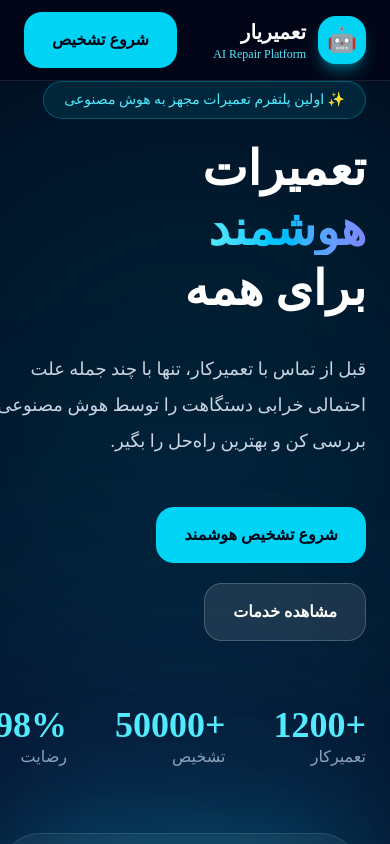
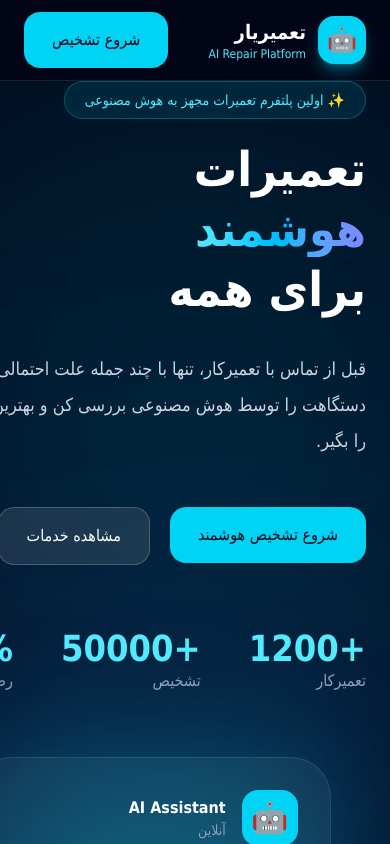
Before and after one commit to MajidYoosefkhani/taamiryar-platform, a Next.js app in the folder apps/web/: page / in a window 390 px wide. Shown: the top 844 px of the page. Built offline with nearby package versions, Linux system fonts and the light colour scheme.

Commit message:
Create mobile-first Taamiryar design foundation

```diff
--- a/apps/web/app/globals.css
+++ b/apps/web/app/globals.css
@@ -1,130 +1,20 @@
 @import "tailwindcss";
 @import "tw-animate-css";
 @import "shadcn/tailwind.css";
-
 @custom-variant dark (&:is(.dark *));
-
-@theme inline {
-  --color-background: var(--background);
-  --color-foreground: var(--foreground);
-  --font-sans: var(--font-sans);
-  --font-mono: var(--font-geist-mono);
-  --font-heading: var(--font-sans);
-  --color-sidebar-ring: var(--sidebar-ring);
-  --color-sidebar-border: var(--sidebar-border);
-  --color-sidebar-accent-foreground: var(--sidebar-accent-foreground);
-  --color-sidebar-accent: var(--sidebar-accent);
-  --color-sidebar-primary-foreground: var(--sidebar-primary-foreground);
-  --color-sidebar-primary: var(--sidebar-primary);
-  --color-sidebar-foreground: var(--sidebar-foreground);
-  --color-sidebar: var(--sidebar);
-  --color-chart-5: var(--chart-5);
-  --color-chart-4: var(--chart-4);
-  --color-chart-3: var(--chart-3);
-  --color-chart-2: var(--chart-2);
-  --color-chart-1: var(--chart-1);
-  --color-ring: var(--ring);
-  --color-input: var(--input);
-  --color-border: var(--border);
-  --color-destructive: var(--destructive);
-  --color-accent-foreground: var(--accent-foreground);
-  --color-accent: var(--accent);
-  --color-muted-foreground: var(--muted-foreground);
-  --color-muted: var(--muted);
-  --color-secondary-foreground: var(--secondary-foreground);
-  --color-secondary: var(--secondary);
-  --color-primary-foreground: var(--primary-foreground);
-  --color-primary: var(--primary);
-  --color-popover-foreground: var(--popover-foreground);
-  --color-popover: var(--popover);
-  --color-card-foreground: var(--card-foreground);
-  --color-card: var(--card);
-  --radius-sm: calc(var(--radius) * 0.6);
-  --radius-md: calc(var(--radius) * 0.8);
-  --radius-lg: var(--radius);
-  --radius-xl: calc(var(--radius) * 1.4);
-  --radius-2xl: calc(var(--radius) * 1.8);
-  --radius-3xl: calc(var(--radius) * 2.2);
-  --radius-4xl: calc(var(--radius) * 2.6);
-}
-
-:root {
-  --background: oklch(1 0 0);
-  --foreground: oklch(0.145 0 0);
-  --card: oklch(1 0 0);
-  --card-foreground: oklch(0.145 0 0);
-  --popover: oklch(1 0 0);
-  --popover-foreground: oklch(0.145 0 0);
-  --primary: oklch(0.205 0 0);
-  --primary-foreground: oklch(0.985 0 0);
-  --secondary: oklch(0.97 0 0);
-  --secondary-foreground: oklch(0.205 0 0);
-  --muted: oklch(0.97 0 0);
-  --muted-foreground: oklch(0.556 0 0);
-  --accent: oklch(0.97 0 0);
-  --accent-foreground: oklch(0.205 0 0);
-  --destructive: oklch(0.577 0.245 27.325);
-  --border: oklch(0.922 0 0);
-  --input: oklch(0.922 0 0);
-  --ring: oklch(0.708 0 0);
-  --chart-1: oklch(0.87 0 0);
-  --chart-2: oklch(0.556 0 0);
-  --chart-3: oklch(0.439 0 0);
-  --chart-4: oklch(0.371 0 0);
-  --chart-5: oklch(0.269 0 0);
-  --radius: 0.625rem;
-  --sidebar: oklch(0.985 0 0);
-  --sidebar-foreground: oklch(0.145 0 0);
-  --sidebar-primary: oklch(0.205 0 0);
-  --sidebar-primary-foreground: oklch(0.985 0 0);
-  --sidebar-accent: oklch(0.97 0 0);
-  --sidebar-accent-foreground: oklch(0.205 0 0);
-  --sidebar-border: oklch(0.922 0 0);
-  --sidebar-ring: oklch(0.708 0 0);
-}
-
-.dark {
-  --background: oklch(0.145 0 0);
-  --foreground: oklch(0.985 0 0);
-  --card: oklch(0.205 0 0);
-  --card-foreground: oklch(0.985 0 0);
-  --popover: oklch(0.205 0 0);
-  --popover-foreground: oklch(0.985 0 0);
-  --primary: oklch(0.922 0 0);
-  --primary-foreground: oklch(0.205 0 0);
-  --secondary: oklch(0.269 0 0);
-  --secondary-foreground: oklch(0.985 0 0);
-  --muted: oklch(0.269 0 0);
-  --muted-foreground: oklch(0.708 0 0);
-  --accent: oklch(0.269 0 0);
-  --accent-foreground: oklch(0.985 0 0);
-  --destructive: oklch(0.704 0.191 22.216);
-  --border: oklch(1 0 0 / 10%);
-  --input: oklch(1 0 0 / 15%);
-  --ring: oklch(0.556 0 0);
-  --chart-1: oklch(0.87 0 0);
-  --chart-2: oklch(0.556 0 0);
-  --chart-3: oklch(0.439 0 0);
-  --chart-4: oklch(0.371 0 0);
-  --chart-5: oklch(0.269 0 0);
-  --sidebar: oklch(0.205 0 0);
-  --sidebar-foreground: oklch(0.985 0 0);
-  --sidebar-primary: oklch(0.488 0.243 264.376);
-  --sidebar-primary-foreground: oklch(0.985 0 0);
-  --sidebar-accent: oklch(0.269 0 0);
-  --sidebar-accent-foreground: oklch(0.985 0 0);
-  --sidebar-border: oklch(1 0 0 / 10%);
-  --sidebar-ring: oklch(0.556 0 0);
-}
-
-@layer base {
-  * {
-    @apply border-border outline-ring/50;
-  }
-  body {
-    @apply bg-background text-foreground;
-  }
-  html {
-    @apply font-sans;
-  }
-}
+:root { color-scheme: dark; --ty-bg:#071522; --ty-surface:#0d2030; --ty-line:rgba(166,202,220,.13); --ty-text:#eff8fb; --ty-muted:#9bb1bf; --ty-cyan:#48d7d0; }
+* { box-sizing:border-box; }
+html { scroll-behavior:smooth; background:var(--ty-bg); }
+body { margin:0; min-height:100%; background:var(--ty-bg); color:var(--ty-text); font-family:Tahoma,Arial,var(--font-geist-sans),sans-serif; text-rendering:optimizeLegibility; }
+button,input,textarea,select { font:inherit; }
+button,a { -webkit-tap-highlight-color:transparent; }
+a { color:inherit; text-decoration:none; }
+::selection { background:rgba(72,215,208,.28); color:white; }
+@theme inline { --color-background:var(--ty-bg); --color-foreground:var(--ty-text); --font-sans:var(--font-geist-sans); --font-mono:var(--font-geist-mono); }
+.ty-container { width:min(100% - 40px,1160px); margin-inline:auto; }
+.ty-panel { border:1px solid var(--ty-line); background:linear-gradient(145deg,rgba(17,43,61,.92),rgba(10,29,44,.92)); box-shadow:0 24px 80px rgba(0,0,0,.18); }
+.ty-gradient-text { background:linear-gradient(100deg,#71e5dc 0%,#64c9f1 55%,#9ba9ff 100%); -webkit-background-clip:text; background-clip:text; color:transparent; }
+.ty-grid-bg { background-image:linear-gradient(rgba(126,183,207,.045) 1px,transparent 1px),linear-gradient(90deg,rgba(126,183,207,.045) 1px,transparent 1px); background-size:44px 44px; mask-image:linear-gradient(to bottom,black,transparent 85%); }
+.ty-focus:focus-visible { outline:3px solid rgba(72,215,208,.65); outline-offset:3px; }
+@media(min-width:768px){.ty-container{width:min(100% - 64px,1160px);}}
+@media(prefers-reduced-motion:reduce){*,*::before,*::after{scroll-behavior:auto!important;animation-duration:.01ms!important;animation-iteration-count:1!important;transition-duration:.01ms!important;}}
```
